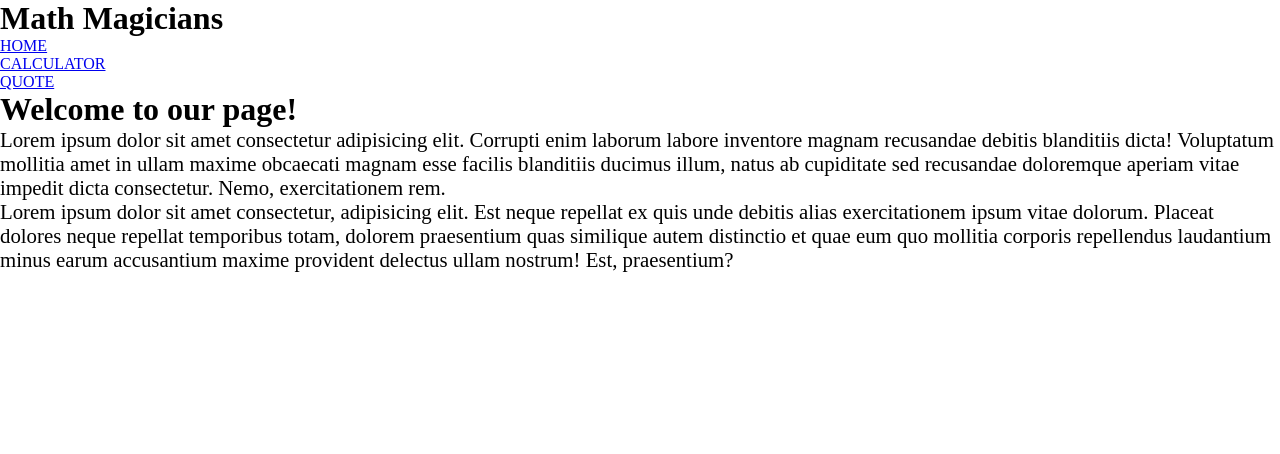
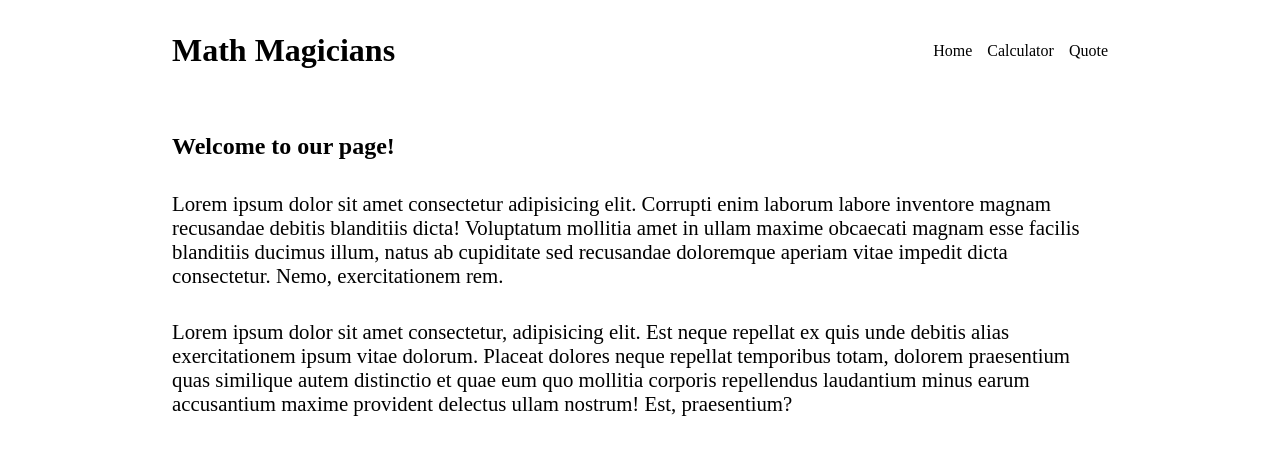
Before and after one commit to microhass/math-magicians, a React (Create React App) app: page / in a window 1280 px wide. Shown: the top 454 px of the page. Built offline with nearby package versions, Linux system fonts and the light colour scheme.

Commit message:
Final working application

```diff
--- a/src/App.js
+++ b/src/App.js
@@ -9,17 +9,19 @@ import Calculator from './components/Calculator';
 import Quote from './components/Quote';
 import Home from './components/Home';
 import Layout from './components/Layout';
+import Error from './components/Error';
 
 const App = () => (
   <BrowserRouter>
     <Routes>
       <Route path="/" element={<Layout />}>
         <Route index element={<Home />} />
+        <Route index path="home" element={<Home />} />
         <Route path="calculator" element={<Calculator />} />
         <Route path="quote" element={<Quote />} />
         <Route
           path="*"
-          element={<div>If page not found it goes here</div>}
+          element={<Error />}
         />
       </Route>
     </Routes>
--- /dev/null
+++ b/src/components/Error.js
@@ -0,0 +1,5 @@
+import React from 'react';
+
+const Error = () => <section>Error. Page Not Found!</section>;
+
+export default Error;
--- a/src/components/Home.js
+++ b/src/components/Home.js
@@ -2,7 +2,7 @@ import React from 'react';
 
 const Home = () => (
   <section className="home">
-    <h1>Welcome to our page!</h1>
+    <h2>Welcome to our page!</h2>
     <p>
       Lorem ipsum dolor sit amet consectetur adipisicing elit.
       Corrupti enim laborum labore inventore magnam recusandae debitis
--- a/src/components/Layout.js
+++ b/src/components/Layout.js
@@ -15,7 +15,7 @@ const Layout = () => (
                 to={link}
                 className={({ isActive }) => (isActive ? 'active' : '')}
               >
-                {link.toUpperCase()}
+                {link}
               </Link>
             </li>
           ))}
--- a/src/index.css
+++ b/src/index.css
@@ -4,9 +4,36 @@
   box-sizing: border-box;
 }
 
-.App section {
+ul li {
+  list-style-type: none;
+}
+
+a, a:active, a:link, a:visited {
+  color: inherit;
+  text-decoration: none;
+}
+
+header {
+  display: flex;
+  align-items: center;
+  justify-content: space-between;
+  max-width: 1000px;
   margin: 0 auto;
+  padding: 2rem;
+}
+
+nav ul {
+  display: flex;
+  gap: 15px;
+}
+
+ul li a {
+  text-transform: capitalize;
+}
+
+section {
   max-width: 1000px;
+  margin: 0 auto;
   padding: 2rem;
   display: flex;
   flex-direction: column;
```
